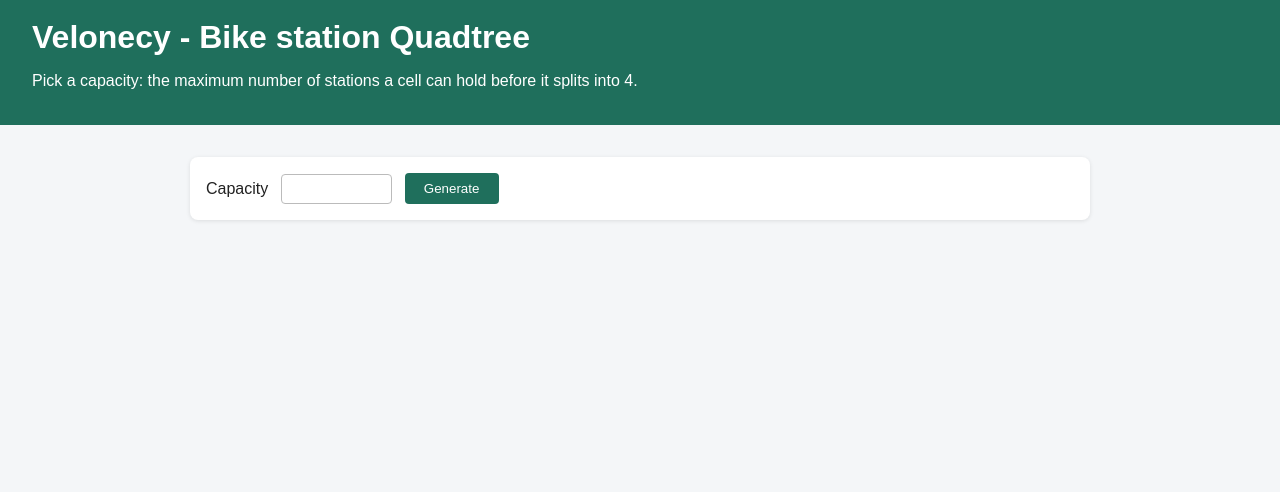
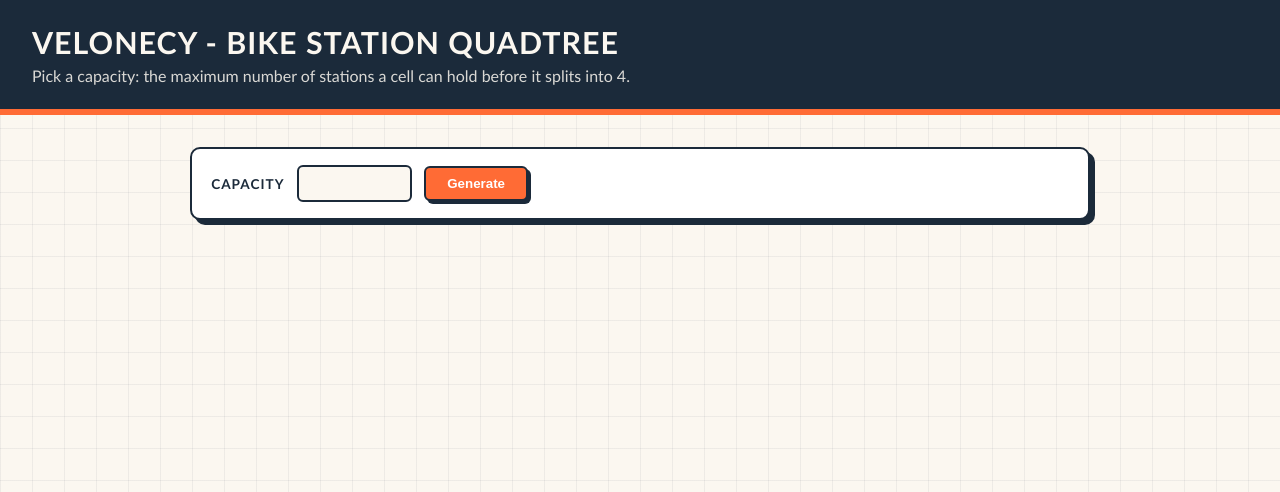
Before and after one commit to Denis-Hodzic/Td_Ia_note, a Flask app: template templates/index.html in a window 1280 px wide. Shown: the top 492 px of the page. Run offline with Flask 3, Linux system fonts and the light colour scheme; the template is opened without the code that fills it, so the values that code supplies are empty.

Commit message:
feat: added more css

```diff
--- a/static/style.css
+++ b/static/style.css
@@ -1,18 +1,40 @@
+:root {
+    --ink: #1b2a3a;
+    --paper: #fbf7f0;
+    --accent: #ff6b35;
+    --accent-dark: #d9531f;
+    --teal: #1f6f5c;
+}
+
 body {
-    font-family: Arial, Helvetica, sans-serif;
-    background: #f4f6f8;
-    color: #222;
+    font-family: "Trebuchet MS", "Segoe UI", sans-serif;
+    background-color: var(--paper);
+    /* subtle grid, like a city map */
+    background-image:
+        linear-gradient(rgba(27, 42, 58, 0.06) 1px, transparent 1px),
+        linear-gradient(90deg, rgba(27, 42, 58, 0.06) 1px, transparent 1px);
+    background-size: 32px 32px;
+    color: var(--ink);
     margin: 0;
 }
 
 header {
-    background: #1f6f5c;
-    color: #fff;
-    padding: 1.2rem 2rem;
+    background: var(--ink);
+    color: var(--paper);
+    padding: 1.5rem 2rem;
+    border-bottom: 6px solid var(--accent);
 }
 
 header h1 {
     margin: 0 0 0.4rem;
+    font-size: 1.9rem;
+    letter-spacing: 1px;
+    text-transform: uppercase;
+}
+
+header p {
+    margin: 0;
+    opacity: 0.85;
 }
 
 main {
@@ -26,47 +48,85 @@ form {
     gap: 0.8rem;
     align-items: center;
     background: #fff;
-    padding: 1rem;
-    border-radius: 8px;
-    box-shadow: 0 1px 4px rgba(0, 0, 0, 0.1);
+    padding: 1rem 1.2rem;
+    border: 2px solid var(--ink);
+    border-radius: 10px;
+    box-shadow: 5px 5px 0 var(--ink);
+}
+
+label {
+    font-weight: bold;
+    text-transform: uppercase;
+    font-size: 0.85rem;
+    letter-spacing: 1px;
 }
 
 input[type="number"] {
     width: 6rem;
-    padding: 0.4rem;
-    border: 1px solid #bbb;
-    border-radius: 4px;
+    padding: 0.45rem;
+    border: 2px solid var(--ink);
+    border-radius: 6px;
+    font-size: 1rem;
+    background: var(--paper);
+}
+
+input[type="number"]:focus {
+    outline: 3px solid var(--accent);
+    outline-offset: 1px;
 }
 
 button {
-    background: #1f6f5c;
+    background: var(--accent);
     color: #fff;
-    border: none;
-    padding: 0.5rem 1.2rem;
-    border-radius: 4px;
+    border: 2px solid var(--ink);
+    padding: 0.5rem 1.3rem;
+    border-radius: 6px;
+    font-weight: bold;
     cursor: pointer;
+    box-shadow: 3px 3px 0 var(--ink);
+    transition: transform 0.1s, box-shadow 0.1s;
 }
 
 button:hover {
-    background: #16503f;
+    background: var(--accent-dark);
+}
+
+button:active {
+    transform: translate(3px, 3px);
+    box-shadow: none;
 }
 
 .error {
-    color: #b00020;
-    background: #fde8ea;
-    padding: 0.6rem 1rem;
+    color: #8a1c1c;
+    background: #ffe3dc;
+    border-left: 6px solid #c0392b;
+    padding: 0.7rem 1rem;
     border-radius: 4px;
+    margin-top: 1.2rem;
 }
 
 .result {
-    margin-top: 1.5rem;
+    margin-top: 1.8rem;
     background: #fff;
-    padding: 1rem;
-    border-radius: 8px;
+    padding: 1rem 1.2rem 1.2rem;
+    border: 2px solid var(--ink);
+    border-radius: 10px;
+    box-shadow: 5px 5px 0 var(--teal);
     text-align: center;
+}
+
+.result strong {
+    color: var(--accent-dark);
 }
 
 .result img {
     max-width: 100%;
     height: auto;
+    border-radius: 6px;
 }
+
+@media (max-width: 600px) {
+    form {
+        flex-wrap: wrap;
+    }
+}
```
